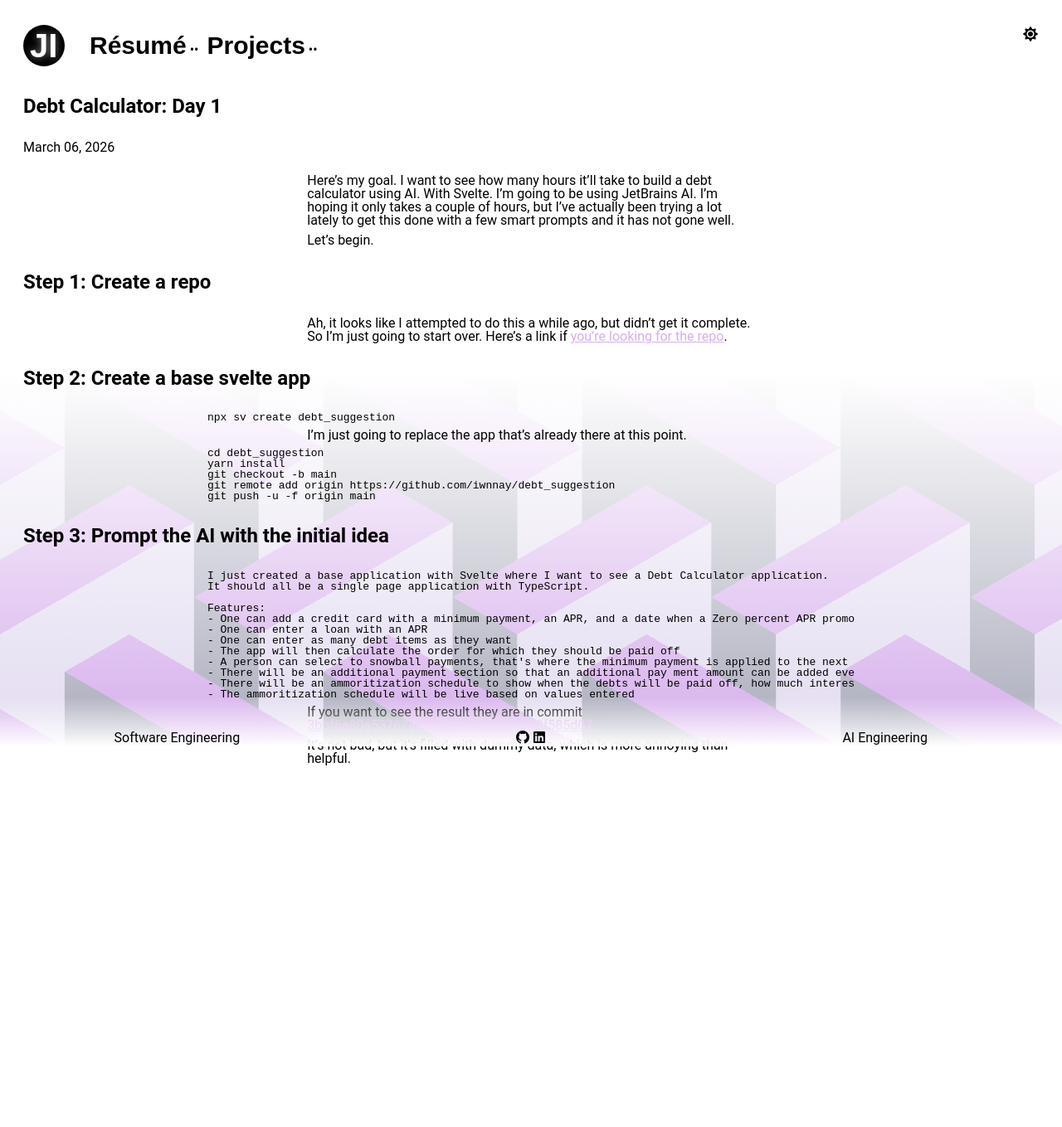
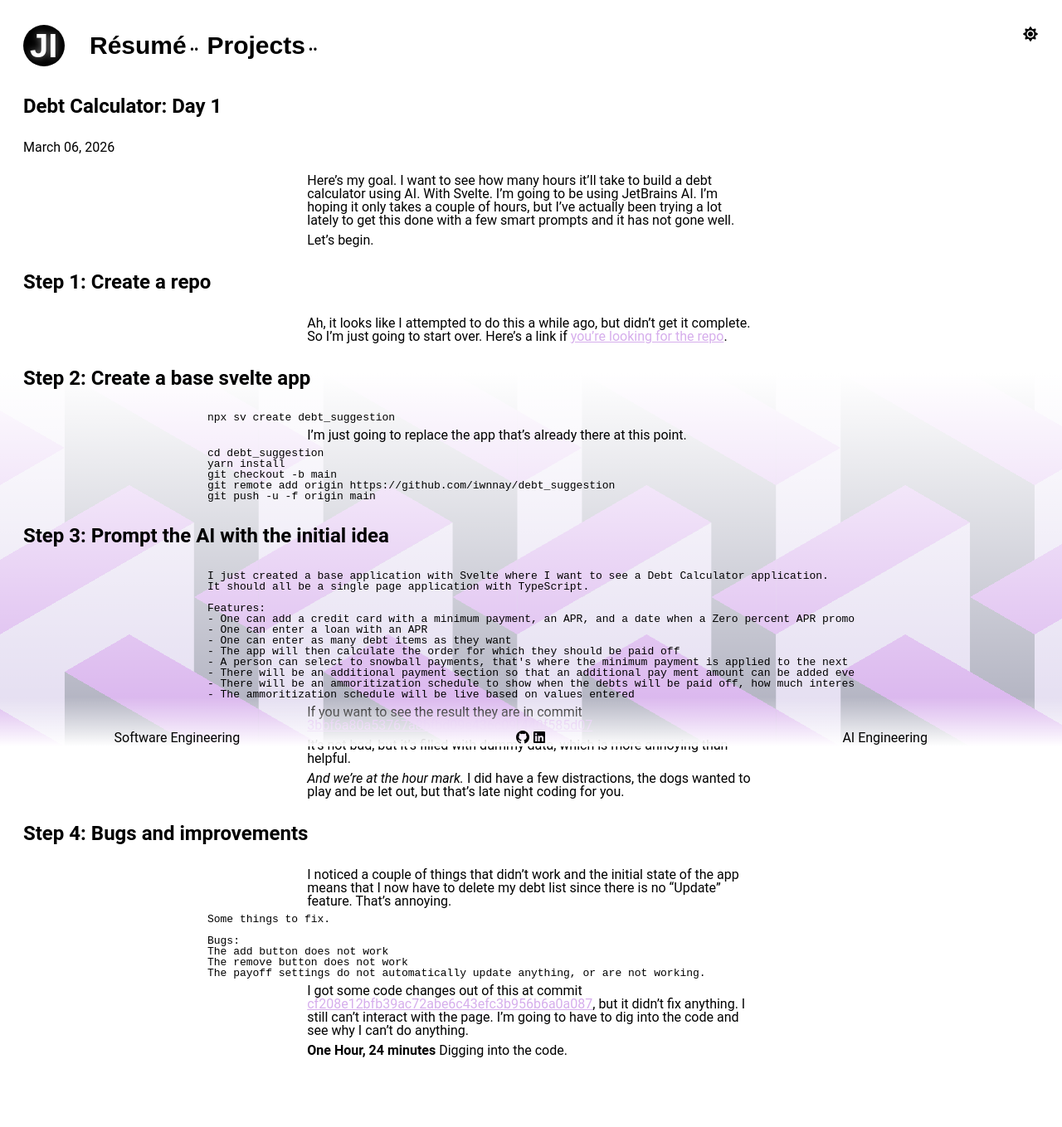
Before and after one commit to iwnnay/portfolio, a Jekyll site: the page built from _posts/2026-03-06-debt-calculator.md, in a window 1280 px wide. Shown: the whole page at 83% size. Built offline with Jekyll 4.4.1, drawn with Linux system fonts in a browser that asks for light colours; nearby versions of some CDN libraries; some web fonts are replaced; before the commit the page ends 1007 px from its top, so only the background shows below that.

Commit message:
Added step 4

```diff
--- a/_posts/2026-03-06-debt-calculator.md
+++ b/_posts/2026-03-06-debt-calculator.md
@@ -46,3 +46,21 @@
 If you want to see the result they are in commit  [3bbf6a80a53767a8bfbd09e436c09f440f585d07](https://github.com/iwnnay/debt_suggestion/commit/3bbf6a80a53767a8bfbd09e436c09f440f585d07)
 
 It's not bad, but it's filled with dummy data, which is more annoying than helpful.
+
+*And we're at the hour mark.* I did have a few distractions, the dogs wanted to play and be let out, but that's late night coding for you.
+
+# Step 4: Bugs and improvements
+I noticed a couple of things that didn't work and the initial state of the app means that I now have to delete my debt list since there is no "Update" feature. That's annoying.
+
+    Some things to fix.
+
+    Bugs:
+    The add button does not work
+    The remove button does not work
+    The payoff settings do not automatically update anything, or are not working.
+
+I got some code changes out of this at commit [cf208e12bfb39ac72abe6c43efc3b956b6a0a087](https://github.com/iwnnay/debt_suggestion/commit/cf208e12bfb39ac72abe6c43efc3b956b6a0a087),
+but it didn't fix anything. I still can't interact with the page. I'm going to have to dig into the code and see why
+I can't do anything.
+
+**One Hour, 24 minutes** Digging into the code.
```
